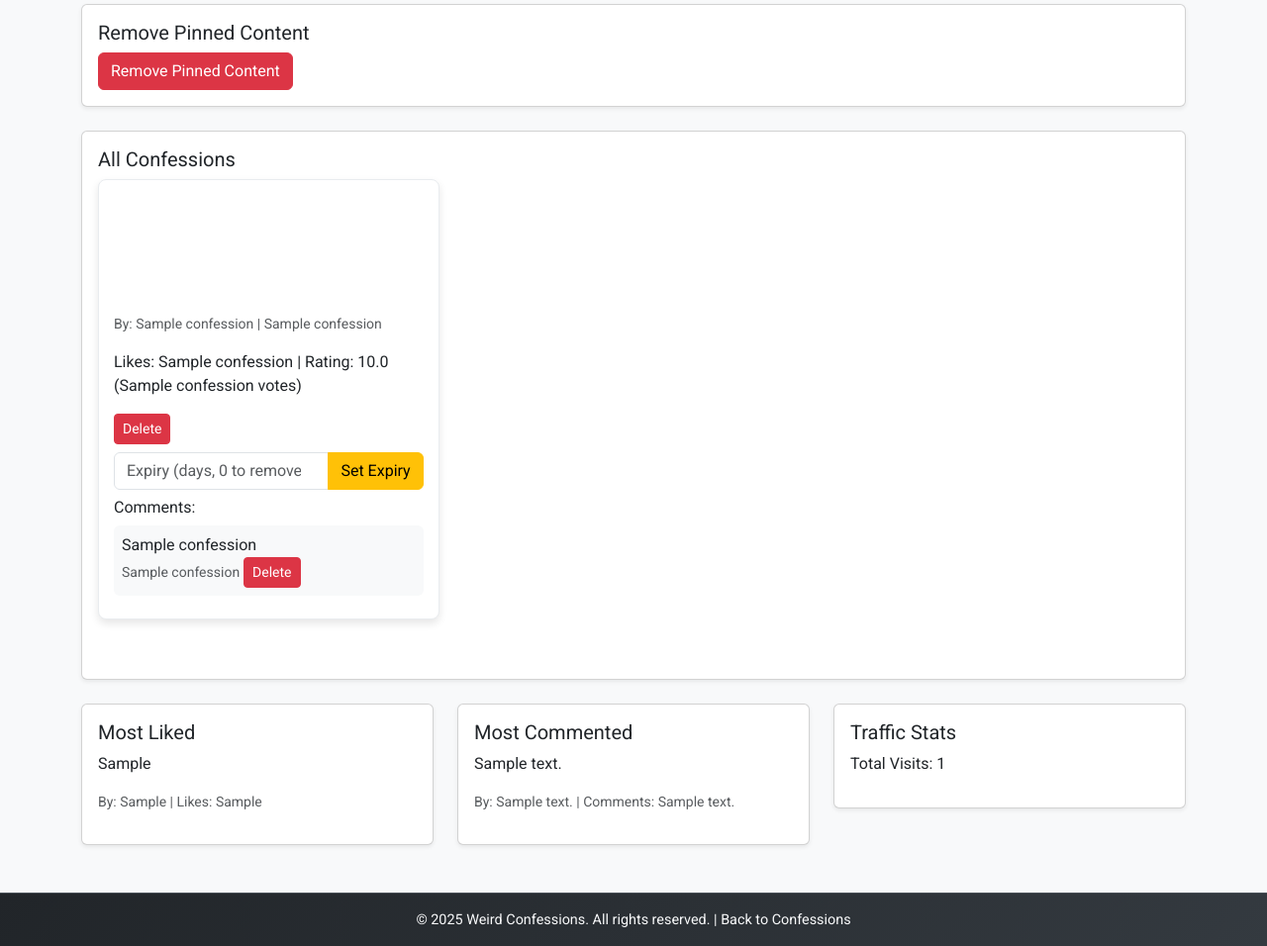
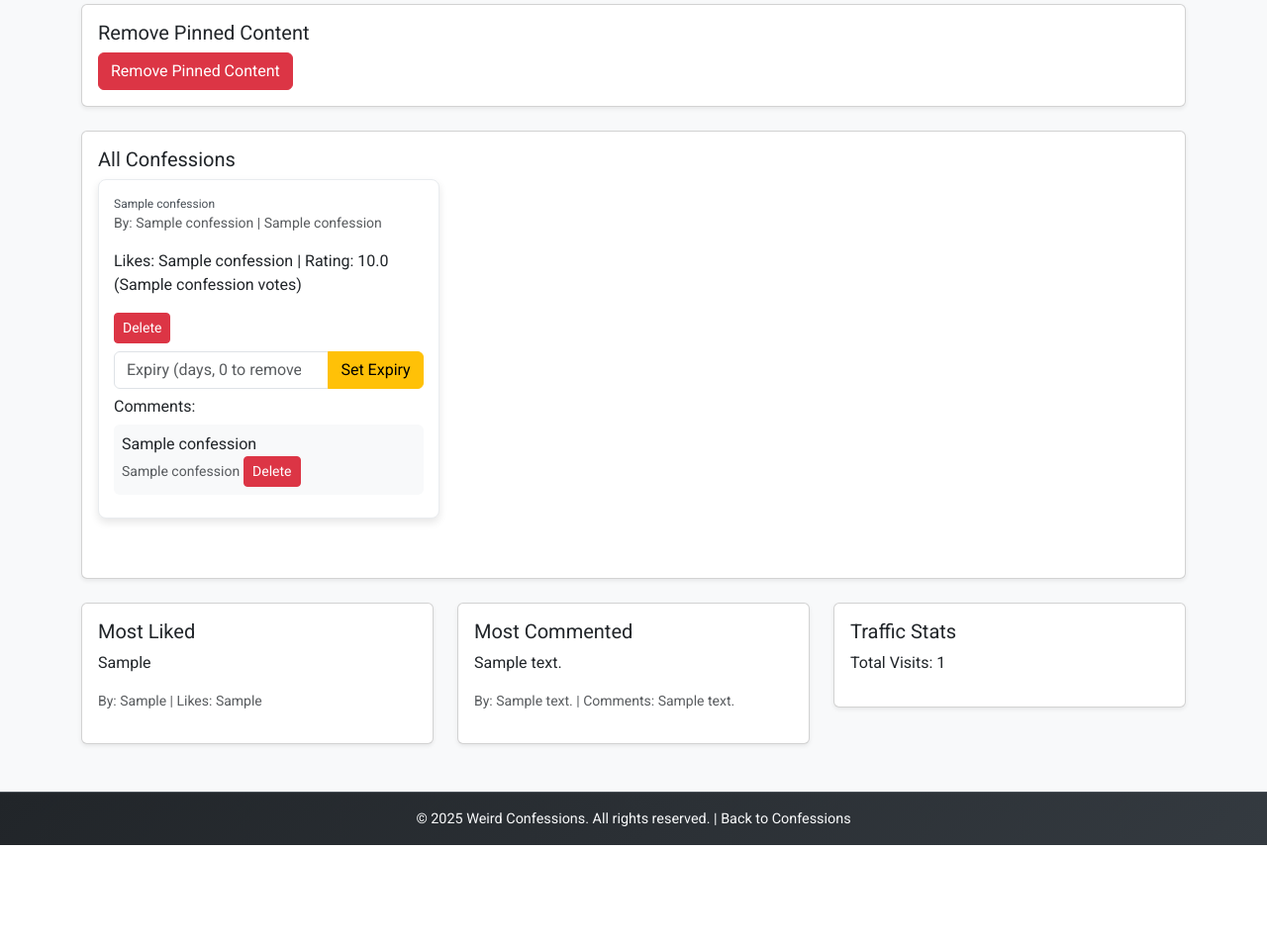
Before and after one commit to ugcoded/weird-confession, a Python web app: template templates/admin_dashboard.html in a window 1280 px wide. Shown: the part 435-1391 px from the top of the page at 99% size. After the commit the page ends 1289 px from the top, so only its background shows below. Run offline with Jinja, Linux system fonts and the light colour scheme; the template is opened without the code that fills it: most values are stand-ins (such as "Sample title", 1, 10 or a date in 2020).

Commit message:
Update style.css

```diff
--- a/static/style.css
+++ b/static/style.css
@@ -58,7 +58,7 @@ body.dark-mode .form-control:focus {
     box-shadow: 0 0 0 0.2rem rgba(13, 110, 253, 0.25);
 }
 
-/* Navbar Styles (Professional Design) */
+/* Navbar Styles */
 .navbar-dark {
     background: linear-gradient(135deg, #343a40, #495057);
     padding: 0.75rem 1rem;
@@ -143,7 +143,7 @@ body.dark-mode .form-control:focus {
 .confession-text p {
     margin-bottom: 0;
     font-size: 9pt;
-    line-height: 1589;
+    line-height: 1.5;
     color: #495057;
 }
 
@@ -420,7 +420,7 @@ footer p {
     font-size: 0.9rem;
 }
 
-/* Mobile Adjustments for Navbar */
+/* Mobile Adjustments */
 @media (max-width: 768px) {
     .navbar-dark {
         padding: 0.5rem 1rem;
@@ -467,7 +467,6 @@ footer p {
         background: linear-gradient(135deg, #212529, #343a40);
     }
 
-    /* Rest of your existing mobile styles */
     .confession-box {
         padding: 12px;
     }
@@ -547,7 +546,6 @@ footer p {
         padding: 0.4rem 1rem;
     }
 
-    /* Rest of your existing small-screen styles */
     .confession-text p {
         font-size: 8pt;
     }
```
